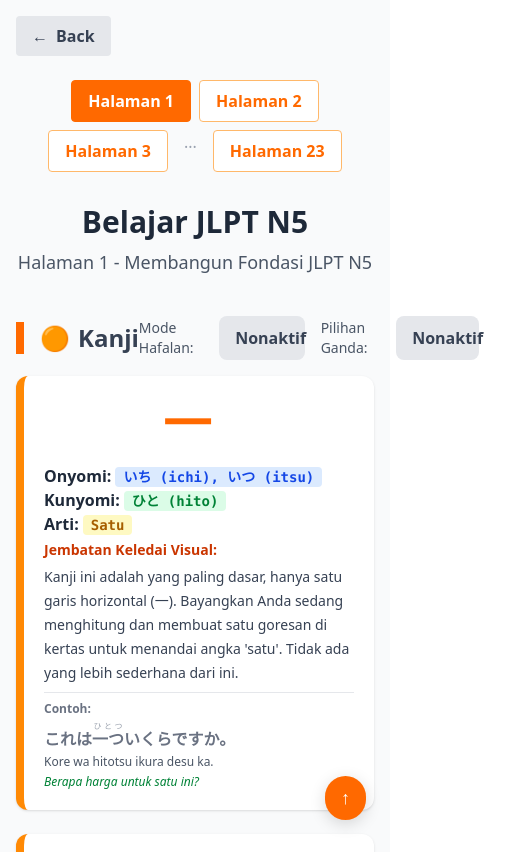
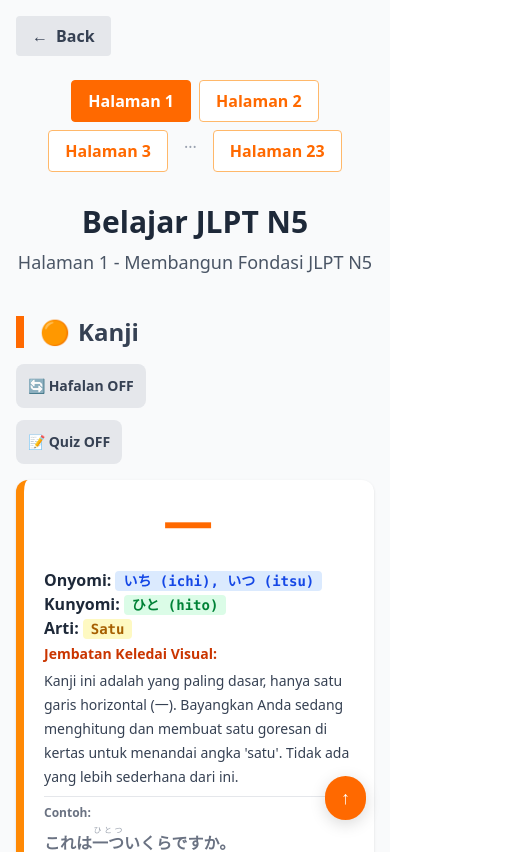
Before and after one commit to randyaswin/study-japan, a Next.js app: page /n5/1 in a window 390 px wide. Shown: the top 852 px of the page, 512 px wide, since content can reach past the window. Built offline with nearby package versions, Linux system fonts and the light colour scheme.

Commit message:
fix layout button on mobile

```diff
--- a/src/app/n5/[day]/DailySprintClient.tsx
+++ b/src/app/n5/[day]/DailySprintClient.tsx
@@ -294,13 +294,13 @@
                 {/* Kanji */}
                 {sprintData.kanji && sprintData.kanji.length > 0 && (
                     <section id="kanji" className="mb-12">
-                        <div className="flex items-center justify-between mb-4">
-                            <h2 className="text-2xl sm:text-3xl font-bold border-l-8 border-orange-500 pl-4 text-gray-700 dark:text-gray-300 flex items-center gap-2">
+                        <div className="mb-4">
+                            <h2 className="text-2xl sm:text-3xl font-bold border-l-8 border-orange-500 pl-4 text-gray-700 dark:text-gray-300 flex items-center gap-2 mb-4">
                                 <span className="text-orange-500 text-2xl">🟠</span> Kanji
                             </h2>
-                            <div className="flex items-center gap-4">
+                            <div className="flex flex-col sm:flex-row sm:items-center gap-3 sm:gap-4">
                                 <div className="flex items-center gap-2">
-                                    <span className="text-sm text-gray-600 dark:text-gray-400">Mode Hafalan:</span>
+                                    <span className="text-sm text-gray-600 dark:text-gray-400 hidden sm:inline">Mode Hafalan:</span>
                                     <button
                                         onClick={() => {
                                             setIsKanjiFlipMode(!isKanjiFlipMode);
@@ -310,17 +310,18 @@
                                             setShowKanjiResults({});
                                             setKanjiOptions({});
                                         }}
-                                        className={`px-4 py-2 rounded-lg font-semibold transition ${
+                                        className={`px-3 py-2 rounded-lg font-semibold transition text-sm ${
                                             isKanjiFlipMode
                                                 ? 'bg-orange-500 text-white'
                                                 : 'bg-gray-200 dark:bg-gray-700 text-gray-700 dark:text-gray-300'
                                         }`}
                                     >
-                                        {isKanjiFlipMode ? 'Aktif' : 'Nonaktif'}
+                                        <span className="sm:hidden">🔄 </span>
+                                        {isKanjiFlipMode ? 'Hafalan ON' : 'Hafalan OFF'}
                                     </button>
                                 </div>
                                 <div className="flex items-center gap-2">
-                                    <span className="text-sm text-gray-600 dark:text-gray-400">Pilihan Ganda:</span>
+                                    <span className="text-sm text-gray-600 dark:text-gray-400 hidden sm:inline">Pilihan Ganda:</span>
                                     <button
                                         onClick={() => {
                                             setIsKanjiMultipleChoice(!isKanjiMultipleChoice);
@@ -330,13 +331,14 @@
                                             setShowKanjiResults({});
                                             setKanjiOptions({});
                                         }}
-                                        className={`px-4 py-2 rounded-lg font-semibold transition ${
+                                        className={`px-3 py-2 rounded-lg font-semibold transition text-sm ${
                                             isKanjiMultipleChoice
                                                 ? 'bg-orange-500 text-white'
                                                 : 'bg-gray-200 dark:bg-gray-700 text-gray-700 dark:text-gray-300'
                                         }`}
                                     >
-                                        {isKanjiMultipleChoice ? 'Aktif' : 'Nonaktif'}
+                                        <span className="sm:hidden">📝 </span>
+                                        {isKanjiMultipleChoice ? 'Quiz ON' : 'Quiz OFF'}
                                     </button>
                                 </div>
                             </div>
@@ -519,11 +521,11 @@
                 {/* Kosakata */}
                 {sprintData.vocabulary && sprintData.vocabulary.length > 0 && (
                     <section id="vocabulary" className={`mb-12 rounded-xl p-4 sm:p-6 ${getHeaderBgColor('vocabulary')} dark:bg-gray-800`}>
-                        <div className="flex items-center justify-between mb-4">
-                            <h2 className={`text-2xl sm:text-3xl font-bold border-l-8 border-${colors.noun}-500 pl-4 text-gray-700 dark:text-gray-300`}>🔵🟢 Kosakata</h2>
-                            <div className="flex items-center gap-4">
+                        <div className="mb-4">
+                            <h2 className={`text-2xl sm:text-3xl font-bold border-l-8 border-${colors.noun}-500 pl-4 text-gray-700 dark:text-gray-300 mb-4`}>🔵🟢 Kosakata</h2>
+                            <div className="flex flex-col sm:flex-row sm:items-center gap-3 sm:gap-4">
                                 <div className="flex items-center gap-2">
-                                    <span className="text-sm text-gray-600 dark:text-gray-400">Mode Hafalan:</span>
+                                    <span className="text-sm text-gray-600 dark:text-gray-400 hidden sm:inline">Mode Hafalan:</span>
                                     <button
                                         onClick={() => {
                                             setIsVocabFlipMode(!isVocabFlipMode);
@@ -533,17 +535,18 @@
                                             setShowVocabResults({});
                                             setVocabOptions({});
                                         }}
-                                        className={`px-4 py-2 rounded-lg font-semibold transition ${
+                                        className={`px-3 py-2 rounded-lg font-semibold transition text-sm ${
                                             isVocabFlipMode
                                                 ? 'bg-blue-500 text-white'
                                                 : 'bg-gray-200 dark:bg-gray-700 text-gray-700 dark:text-gray-300'
                                         }`}
                                     >
-                                        {isVocabFlipMode ? 'Aktif' : 'Nonaktif'}
+                                        <span className="sm:hidden">🔄 </span>
+                                        {isVocabFlipMode ? 'Hafalan ON' : 'Hafalan OFF'}
                                     </button>
                                 </div>
                                 <div className="flex items-center gap-2">
-                                    <span className="text-sm text-gray-600 dark:text-gray-400">Pilihan Ganda:</span>
+                                    <span className="text-sm text-gray-600 dark:text-gray-400 hidden sm:inline">Pilihan Ganda:</span>
                                     <button
                                         onClick={() => {
                                             setIsVocabMultipleChoice(!isVocabMultipleChoice);
@@ -553,13 +556,14 @@
                                             setShowVocabResults({});
                                             setVocabOptions({});
                                         }}
-                                        className={`px-4 py-2 rounded-lg font-semibold transition ${
+                                        className={`px-3 py-2 rounded-lg font-semibold transition text-sm ${
                                             isVocabMultipleChoice
                                                 ? 'bg-blue-500 text-white'
                                                 : 'bg-gray-200 dark:bg-gray-700 text-gray-700 dark:text-gray-300'
                                         }`}
                                     >
-                                        {isVocabMultipleChoice ? 'Aktif' : 'Nonaktif'}
+                                        <span className="sm:hidden">📝 </span>
+                                        {isVocabMultipleChoice ? 'Quiz ON' : 'Quiz OFF'}
                                     </button>
                                 </div>
                             </div>
```
